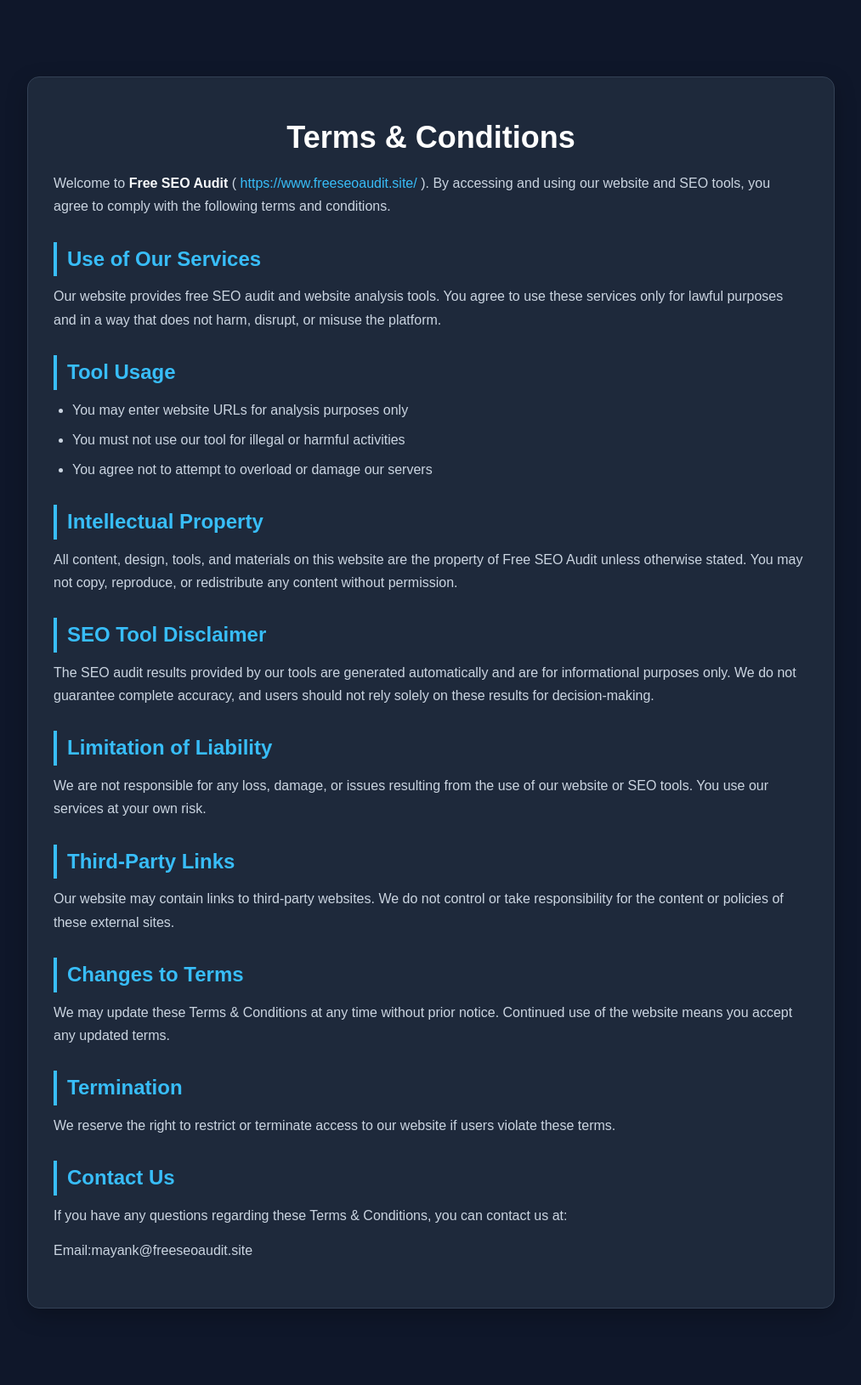
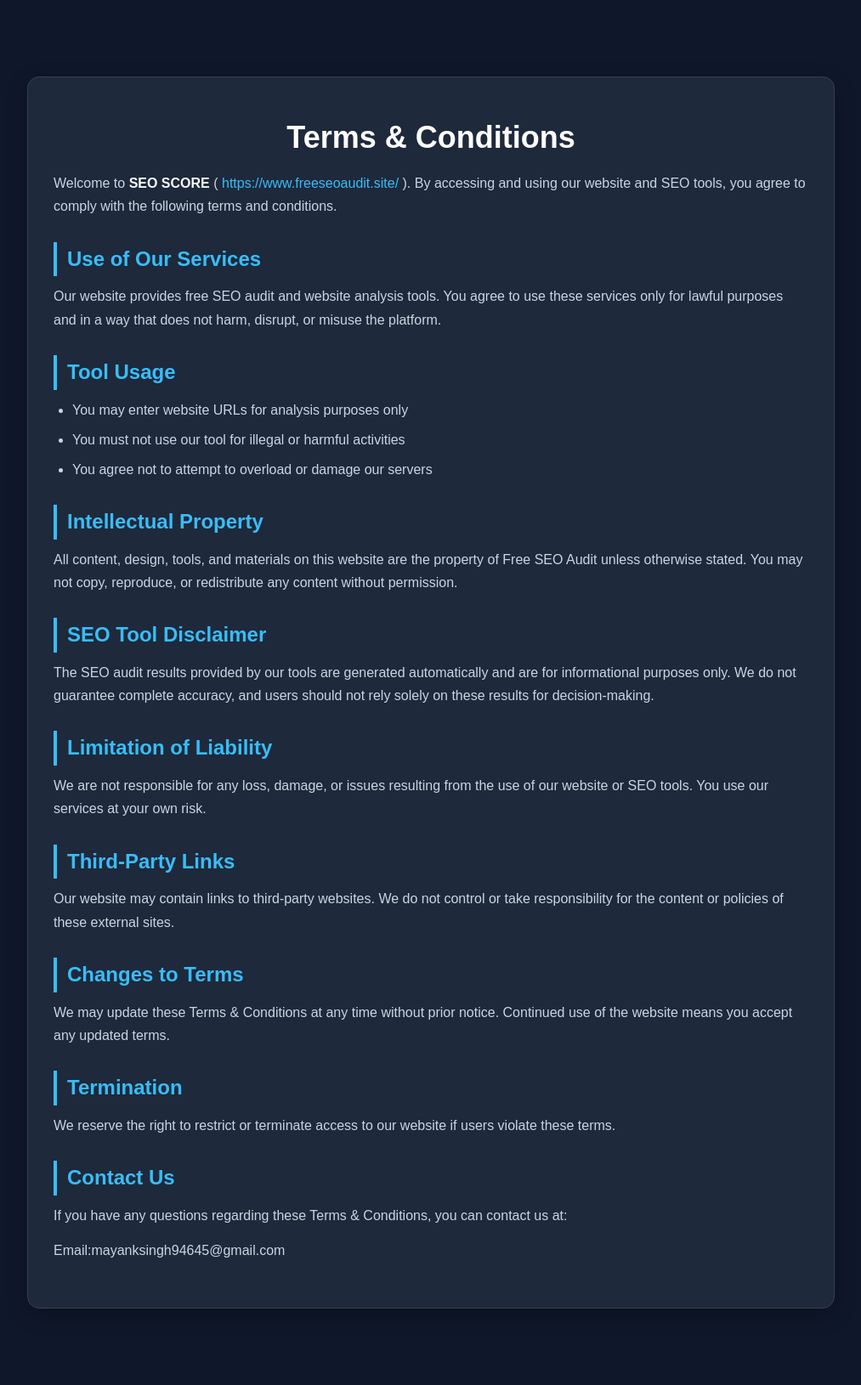
Before and after one commit to mayanksign/seo-audit-tool, a Flask app: page /terms in a window 1280 px wide. Shown: the whole page at 85% size, without its empty margins (133-1146 px from the left). Run offline with Flask 3, Linux system fonts and the light colour scheme.

Commit message:
Update terms.html

```diff
--- a/templates/terms.html
+++ b/templates/terms.html
@@ -112,7 +112,7 @@
 
 
     <p>
-        Welcome to <span class="highlight">Free SEO Audit</span> (
+        Welcome to <span class="highlight">SEO SCORE</span> (
         <a href="https://www.freeseoaudit.site/" target="_blank">https://www.freeseoaudit.site/</a>
         ). By accessing and using our website and SEO tools, you agree to comply with the following terms and conditions.
     </p>
@@ -164,7 +164,7 @@
         If you have any questions regarding these Terms & Conditions, you can contact us at:
     </p>
 
-    <p>Email:mayank@freeseoaudit.site</p>
+    <p>Email:mayanksingh94645@gmail.com</p>
 
 </div>
 
```
